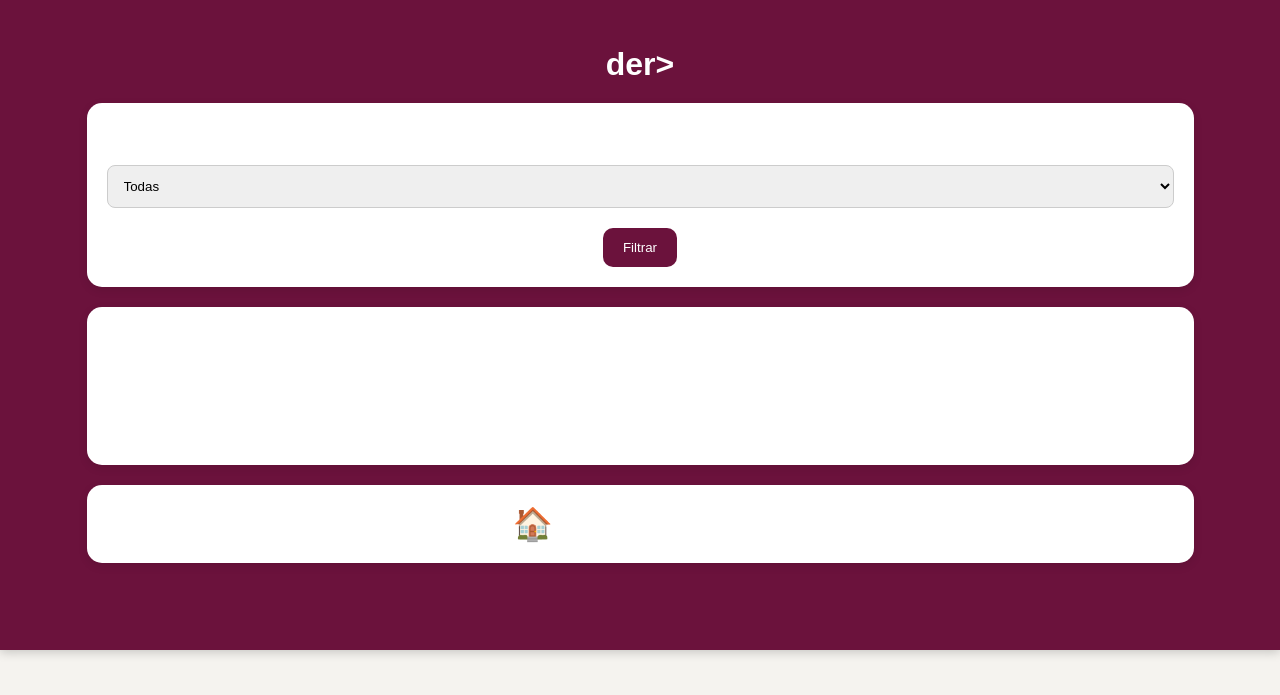
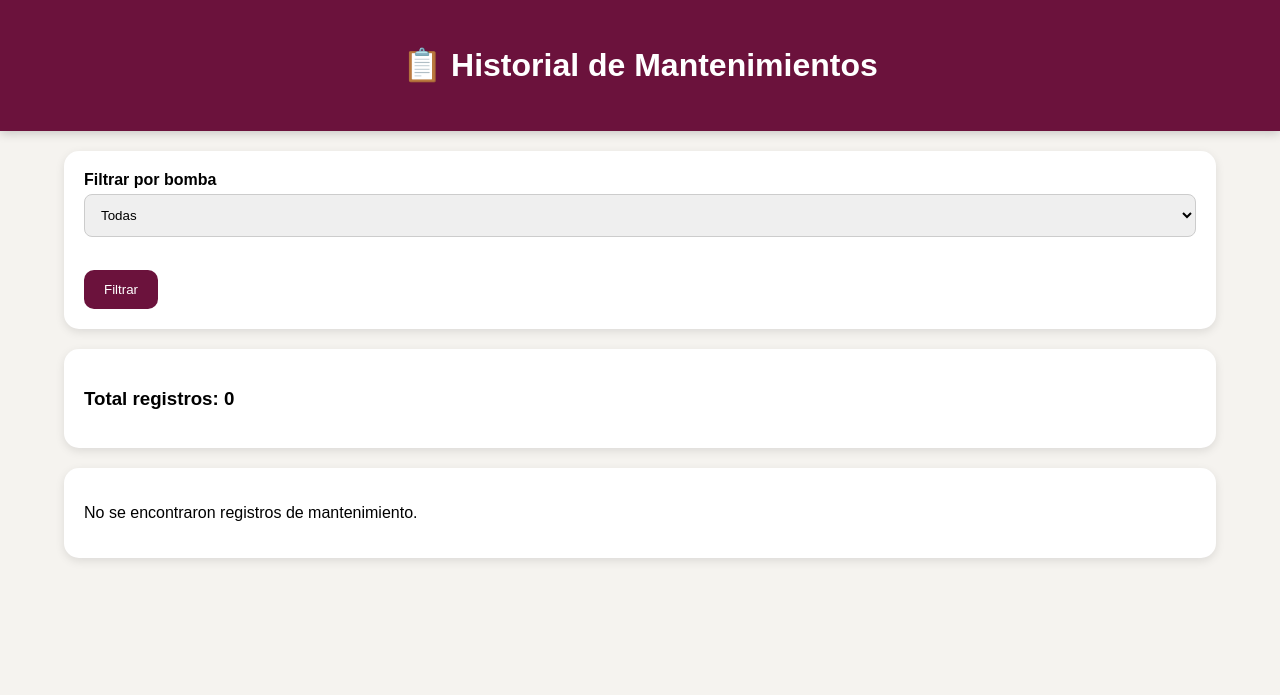
Before and after one commit to encuestasuedc-droid/sgm-bombas-sve, a Flask app: page /historial in a window 1280 px wide. Shown: the top 695 px of the page. Run offline with Flask 3, Linux system fonts and the light colour scheme; data that the repository does not hold is empty.

Commit message:
historial.html

```diff
--- a/templates/historial.html
+++ b/templates/historial.html
@@ -2,82 +2,51 @@
 <html>
 <head>
     <title>Historial de Mantenimientos</title>
-
-    <link rel="stylesheet"
-          href="{{ url_for('static', filename='css/style.css') }}">
+    <link rel="stylesheet" href="{{ url_for('static', filename='css/style.css') }}">
 </head>
-
 <body>
-
     <header>
-    <h1>der>
+        <h1>📋 Historial de Mantenimientos</h1>
+    </header>
 
     <div class="container">
-
+        <!-- Tarjeta de Filtro -->
         <div class="card">
-
             <form method="GET">
-
                 <label><b>Filtrar por bomba</b></label>
-
                 <select name="bomba">
-
                     <option value="">Todas</option>
-
-                {% for i in range(1,24) %}
-                <option value="C{{i}}">
-                    C{{i}}
-                </option>
+                    {% for i in range(1, 24) %}
+                        <option value="C{{i}}"> C{{i}} </option>
                     {% endfor %}
-
                 </select>
-
-            <button type="submit">
-                Filtrar
-            </button>
-
+                <br><br>
+                <button type="submit"> Filtrar </button>
             </form>
-
         </div>
 
+        <!-- Tarjeta de Contador -->
         <div class="card">
-
-        <h3>Cantidad de registros: {{ registros|length }}</h3>
-
+            <h3>Total registros: {{ registros|length }}</h3>
         </div>
 
+        <!-- Listado de Registros -->
+        {% if registros %}
             {% for r in registros %}
-
                 <div class="card">
-
                     <h2>🔧 Bomba {{ r.bomba }}</h2>
-
                     <p><strong>📅 Fecha:</strong> {{ r.fecha }}</p>
-
                     <p><strong>⚙️ Componente:</strong> {{ r.componente }}</p>
-
                     <p><strong>👤 Responsable:</strong> {{ r.responsable }}</p>
-
                     <p><strong>💰 Costo:</strong> ${{ r.costo }}</p>
-
-        <p><strong>📝 Observación:</strong> {{ r.observacion }}</p>
-
+                    <p><strong>📝 Descripción:</strong> {{ r.descripcion }}</p>
                 </div>
-
             {% endfor %}
-
+        {% else %}
             <div class="card">
-
-        /
-            🏠 Volver al inicio
-        </a>
-
-        <a class           🛠 Nuevo mantenimiento
-        </a>
-
+                <p>No se encontraron registros de mantenimiento.</p>
             </div>
-
+        {% endif %}
     </div>
-
 </body>
 </html>
```
Lines whose indentation alone changed are shown as unchanged.
